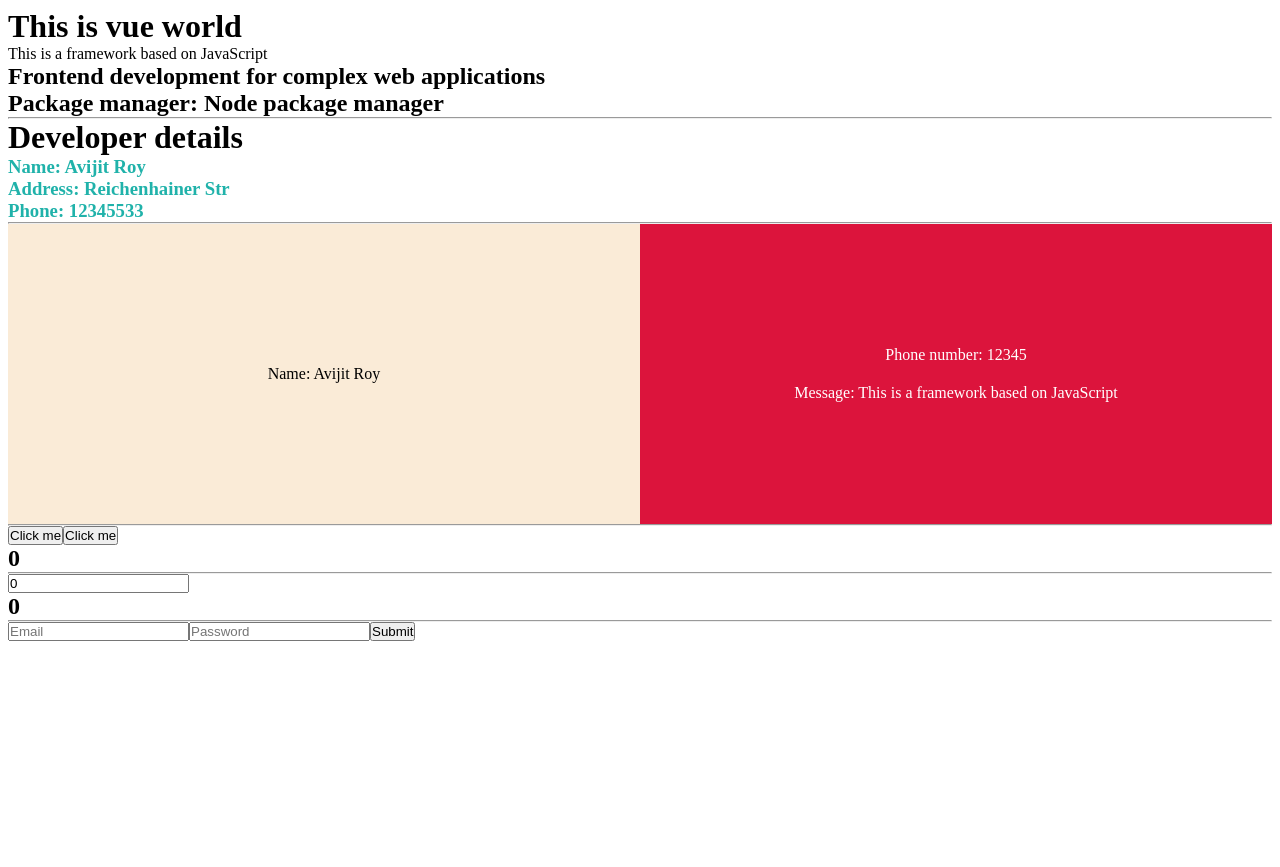
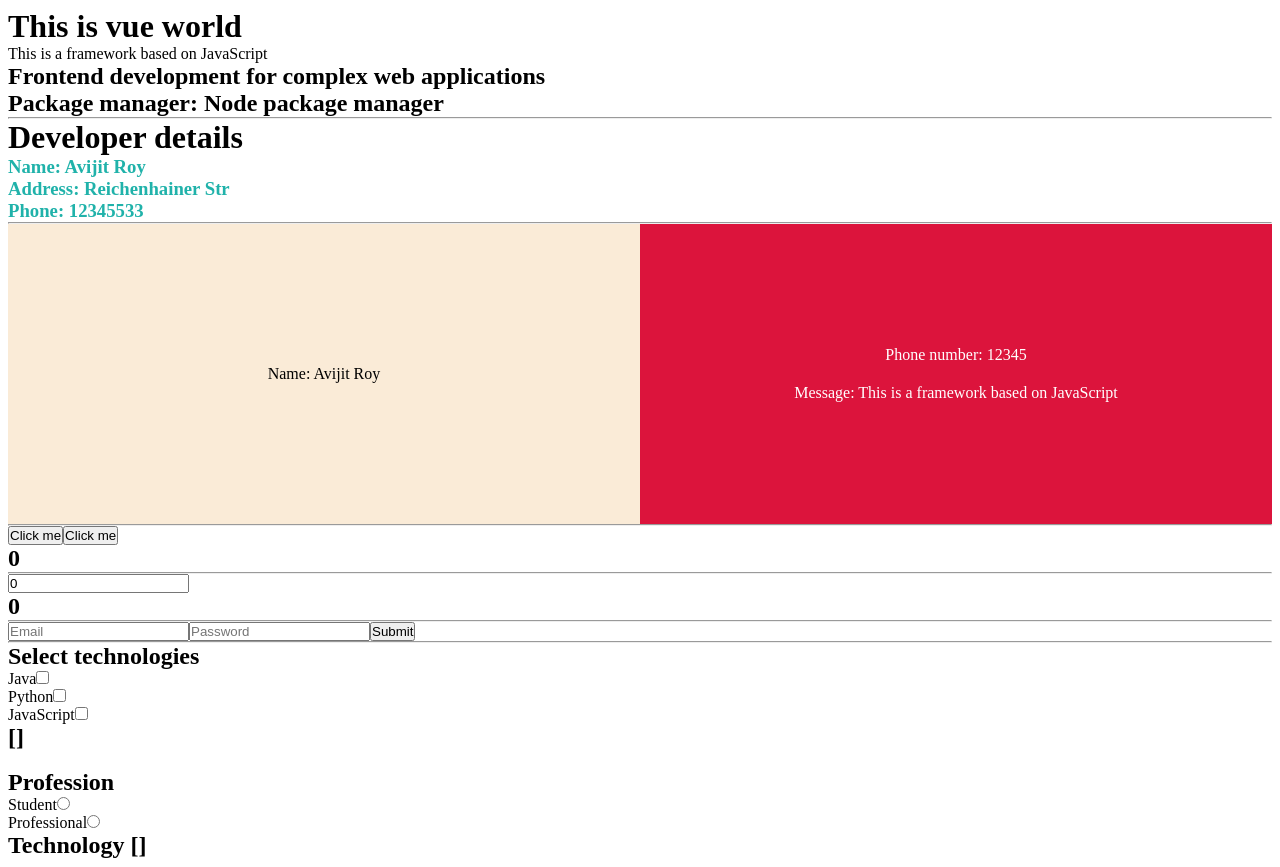
Before and after one commit to AvijitRoy12/Mastering-Vue, a Vue app: page / in a window 1280 px wide. Before the commit the page ends 800 px from the top, so only its background shows below. Built offline with nearby package versions, Linux system fonts and the light colour scheme.

Commit message:
Checkbox and radio have been binded.

```diff
--- a/src/components/VueWorld.vue
+++ b/src/components/VueWorld.vue
@@ -27,6 +27,37 @@
   <input type="text" placeholder="Email" v-model="email" />
   <input type="password" placeholder="Password" v-model="password" />
   <button v-on:click="getDetails()">Submit</button>
+  <hr />
+  <h2>Select technologies</h2>
+  <label for="java">Java</label>
+  <input type="checkbox" value="java" id="java" v-model="technology" />
+  <br />
+  <label for="python">Python</label>
+  <input type="checkbox" value="python" id="python" v-model="technology" />
+  <br />
+  <label for="javascript">JavaScript</label>
+  <input
+    type="checkbox"
+    value="javascript"
+    id="javascript"
+    v-model="technology"
+  />
+  <br />
+  <h2>{{ technology }}</h2>
+  <br />
+  <h2>Profession</h2>
+  <label for="student">Student</label>
+  <input type="radio" value="student" id="student" name="who" v-model="who" />
+  <br />
+  <label for="professional">Professional</label>
+  <input
+    type="radio"
+    value="professional"
+    id="professional"
+    name="who"
+    v-model="who"
+  />
+  <h2>Technology {{ who }}</h2>
 </template>
 <script>
 export default {
@@ -37,6 +68,8 @@ export default {
       count: 0,
       email: null,
       password: null,
+      technology: [],
+      who: [],
       usage: function () {
         return "Frontend development for complex web applications";
       },
```
